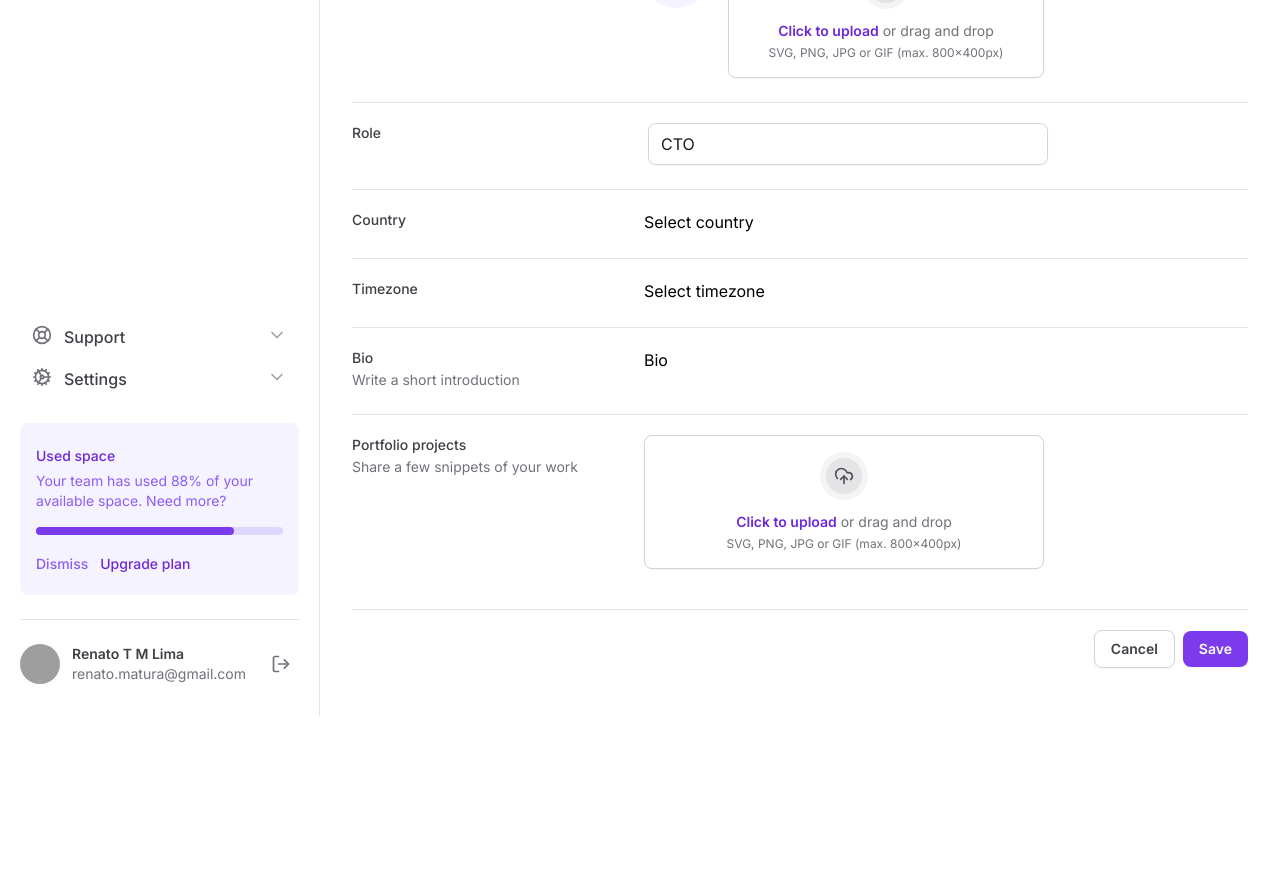
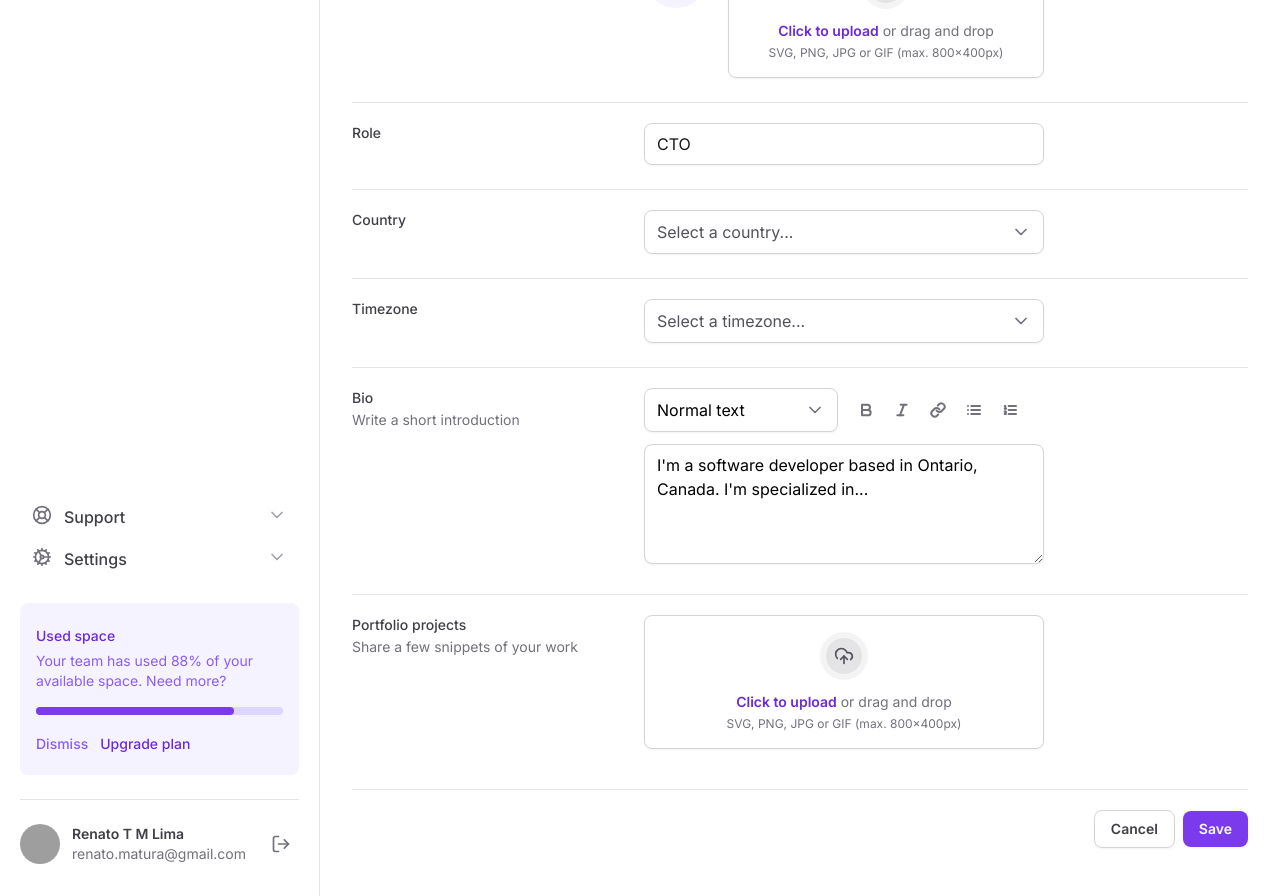
Before and after one commit to RenatoTMLima/tailwind-rocketseat, a Next.js app: page / in a window 1280 px wide. Shown: the part 480-1376 px from the top of the page. Before the commit the page ends 1196 px from the top, so only its background shows below. Built offline with nearby package versions, Linux system fonts and the light colour scheme; grey boxes are pictures that could not be loaded.

Commit message:
Finished form page and added some animations

```diff
--- a/package.json
+++ b/package.json
@@ -9,6 +9,8 @@
     "lint": "next lint"
   },
   "dependencies": {
+    "@formkit/auto-animate": "^0.8.1",
+    "@radix-ui/react-select": "^2.0.0",
     "@radix-ui/react-tabs": "^1.0.4",
     "framer-motion": "^11.0.3",
     "lucide-react": "^0.325.0",
--- a/src/app/page.tsx
+++ b/src/app/page.tsx
@@ -1,7 +1,9 @@
 import { SettingsTabs } from "@/components/settings-tabs";
 import * as Input from "@/components/input";
-import { Mail, UploadCloud, User } from "lucide-react";
+import { Bold, Italic, Link, List, ListOrdered, Mail } from "lucide-react";
 import * as FileInput from "@/components/file-input";
+import { Select, SelectItem } from "@/components/select";
+import { TextArea } from "@/components/textarea";
 
 export default function Home() {
   return (
@@ -109,7 +111,10 @@ export default function Home() {
             >
               Country
             </label>
-            <div>Select country</div>
+            <Select placeholder="Select a country...">
+              <SelectItem value="ca" text="Canada" />
+              <SelectItem value="us" text="United States" />
+            </Select>
           </div>
 
           <div className="grid gap-3 grid-cols-form pt-5">
@@ -119,7 +124,10 @@ export default function Home() {
             >
               Timezone
             </label>
-            <div>Select timezone</div>
+            <Select placeholder="Select a timezone...">
+              <SelectItem value="est" text="EST - Eastern Time" />
+              <SelectItem value="cst" text="CST - Central Time" />
+            </Select>
           </div>
 
           <div className="grid gap-3 grid-cols-form pt-5">
@@ -129,7 +137,54 @@ export default function Home() {
                 Write a short introduction
               </span>
             </label>
-            <div>Bio</div>
+            <div className="space-y-3">
+              <div className="grid gap-3 grid-cols-2">
+                <Select placeholder="" defaultValue="normal">
+                  <SelectItem value="normal" text="Normal text" />
+                  <SelectItem value="markdown" text="Markdown" />
+                </Select>
+                <div className="flex items-center gap-1">
+                  <button
+                    type="button"
+                    className="p-2 hover:bg-zinc-100 rounded-md"
+                  >
+                    <Bold className="w-4 h-4 text-zinc-500" strokeWidth={3} />
+                  </button>
+                  <button
+                    type="button"
+                    className="p-2 hover:bg-zinc-100 rounded-md"
+                  >
+                    <Italic className="w-4 h-4 text-zinc-500" strokeWidth={3} />
+                  </button>
+                  <button
+                    type="button"
+                    className="p-2 hover:bg-zinc-100 rounded-md"
+                  >
+                    <Link className="w-4 h-4 text-zinc-500" strokeWidth={3} />
+                  </button>
+                  <button
+                    type="button"
+                    className="p-2 hover:bg-zinc-100 rounded-md"
+                  >
+                    <List className="w-4 h-4 text-zinc-500" strokeWidth={3} />
+                  </button>
+                  <button
+                    type="button"
+                    className="p-2 hover:bg-zinc-100 rounded-md"
+                  >
+                    <ListOrdered
+                      className="w-4 h-4 text-zinc-500"
+                      strokeWidth={3}
+                    />
+                  </button>
+                </div>
+              </div>
+
+              <TextArea
+                id="bio"
+                defaultValue="I'm a software developer based in Ontario, Canada. I'm specialized in..."
+              />
+            </div>
           </div>
 
           <div className="grid gap-3 grid-cols-form pt-5">
--- a/src/components/file-input/file-list.tsx
+++ b/src/components/file-input/file-list.tsx
@@ -3,12 +3,14 @@
 import { Trash2, UploadCloud } from "lucide-react";
 import { useFileInput } from ".";
 import { formatBytes } from "@/utils/format-bytes";
+import { useAutoAnimate } from "@formkit/auto-animate/react";
 
 export const FileList = () => {
   const { files } = useFileInput();
+  const [parent] = useAutoAnimate({});
 
   return (
-    <div className="mt-4 space-y-3">
+    <div ref={parent} className="mt-4 space-y-3">
       {files.map((file) => (
         <div
           key={file.name}
--- a/src/components/input/control.tsx
+++ b/src/components/input/control.tsx
@@ -5,7 +5,7 @@ export type ControlProps = ComponentProps<"input">;
 export const Control = (props: ControlProps) => {
   return (
     <input
-      className="flex-1 border-0 bg-transparent p-0 text-zinc-900 placeholder-zinc-600"
+      className="flex-1 border-0 bg-transparent p-0 text-zinc-900 placeholder-zinc-600 outline-none"
       {...props}
     />
   );
--- a/src/components/input/root.tsx
+++ b/src/components/input/root.tsx
@@ -5,7 +5,7 @@ export type RootProps = ComponentProps<"div">;
 export const Root = (props: RootProps) => {
   return (
     <div
-      className="flex items-center mx-1 w-full gap-2 rounded-lg border border-zinc-300 px-3 py-2 shadow-sm"
+      className="flex items-center w-full gap-2 rounded-lg border border-zinc-300 px-3 py-2 shadow-sm focus-within:border-violet-300 focus-within:ring-2 focus-within:ring-violet-100"
       {...props}
     />
   );
--- /dev/null
+++ b/src/components/select/index.tsx
@@ -0,0 +1,2 @@
+export * from "./select";
+export * from "./item";
--- /dev/null
+++ b/src/components/select/item.tsx
@@ -0,0 +1,23 @@
+"use client";
+
+import * as Select from "@radix-ui/react-select";
+import { Check } from "lucide-react";
+
+export type SelectItemProps = Select.SelectItemProps & {
+  text: string;
+};
+
+export const SelectItem = ({ text, ...props }: SelectItemProps) => {
+  return (
+    <Select.Item
+      className="flex items-center gap-2 px-3 py-2.5 outline-none data-[highlighted]:bg-zinc-50 justify-between"
+      {...props}
+    >
+      <Select.ItemText className="text-black">{text}</Select.ItemText>
+
+      <Select.ItemIndicator>
+        <Check className="h-4 w-4 text-violet-500" />
+      </Select.ItemIndicator>
+    </Select.Item>
+  );
+};
--- /dev/null
+++ b/src/components/select/select.tsx
@@ -0,0 +1,37 @@
+"use client";
+
+import * as SelectPrimitive from "@radix-ui/react-select";
+import { ChevronDown } from "lucide-react";
+import { ReactNode } from "react";
+
+export type SelectProps = SelectPrimitive.SelectProps & {
+  children: ReactNode;
+  placeholder: string;
+};
+
+export const Select = ({ children, placeholder, ...props }: SelectProps) => {
+  return (
+    <SelectPrimitive.Root {...props}>
+      <SelectPrimitive.Trigger className="flex h-11 w-full items-center justify-between gap-2 rounded-lg border border-zinc-300 px-3 py-2 shadow-sm data-[placeholder]:text-zinc-600 outline-none focus:border-violet-300 focus:ring-2 focus:ring-violet-100">
+        <SelectPrimitive.Value
+          placeholder={placeholder}
+          className="text-black"
+        />
+        <SelectPrimitive.Icon>
+          <ChevronDown className="h-5 w-5 text-zinc-500" />
+        </SelectPrimitive.Icon>
+      </SelectPrimitive.Trigger>
+
+      <SelectPrimitive.Portal>
+        <SelectPrimitive.Content
+          side="bottom"
+          position="popper"
+          sideOffset={8}
+          className="z-10 rounded-lg border border-zinc-300 bg-white w-[--radix-select-trigger-width] overflow-hidden animate-slideDownAndFade"
+        >
+          <SelectPrimitive.Viewport>{children}</SelectPrimitive.Viewport>
+        </SelectPrimitive.Content>
+      </SelectPrimitive.Portal>
+    </SelectPrimitive.Root>
+  );
+};
--- a/src/components/settings-tabs/tab-item.tsx
+++ b/src/components/settings-tabs/tab-item.tsx
@@ -15,9 +15,11 @@ export const TabItem = (props: TabItemProps) => {
   return (
     <Tabs.Trigger
       value={value}
-      className="relative px-1 pb-4 text-sm font-medium text-zinc-500 hover:text-violet-700 data-[state=active]:text-violet-700"
+      className="relative px-1 pb-4 text-sm font-medium text-zinc-500 hover:text-violet-700 data-[state=active]:text-violet-700 outline-none group"
     >
-      <span>{title}</span>
+      <span className="group-focus-visible:ring-2 group-focus-visible:ring-violet-400 rounded group-focus-visible:ring-offset-4">
+        {title}
+      </span>
 
       {isSelected ? (
         <motion.div
--- /dev/null
+++ b/src/components/textarea/index.tsx
@@ -0,0 +1 @@
+export * from "./textarea";
--- /dev/null
+++ b/src/components/textarea/textarea.tsx
@@ -0,0 +1,12 @@
+import { ComponentProps } from "react";
+
+export type TextAreaProps = ComponentProps<"textarea">;
+
+export const TextArea = (props: TextAreaProps) => {
+  return (
+    <textarea
+      className="min-h-[120px] resize-y w-full rounded-lg border border-zinc-300 px-3 py-2 shadow-sm outline-none focus:border-violet-300 focus:ring-2 focus:ring-violet-100"
+      {...props}
+    />
+  );
+};
--- a/tailwind.config.ts
+++ b/tailwind.config.ts
@@ -17,6 +17,20 @@ const config: Config = {
           25: "#fcfaff",
         },
       },
+      keyframes: {
+        slideDownAndFade: {
+          from: { opacity: 0, transform: "translateY(-2px)" },
+          to: { opacity: 1, transform: "translateY(0)" },
+        },
+        slideUpAndFade: {
+          from: { opacity: 1 },
+          to: { opacity: 0 },
+        },
+      },
+      animation: {
+        slideDownAndFade: "slideDownAndFade 0.4s cubic-bezier(0.16, 1, 0.3, 1)",
+        slideUpAndFade: "slideUpAndFade 0.4s cubic-bezier(0.16, 1, 0.3, 1)",
+      },
     },
   },
   plugins: [],
```
Also changed, not shown: 1 other file (tests, documents, lock files or other folders).
